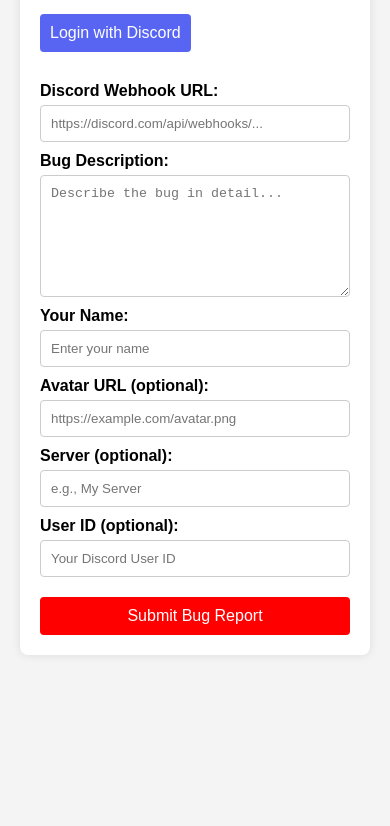
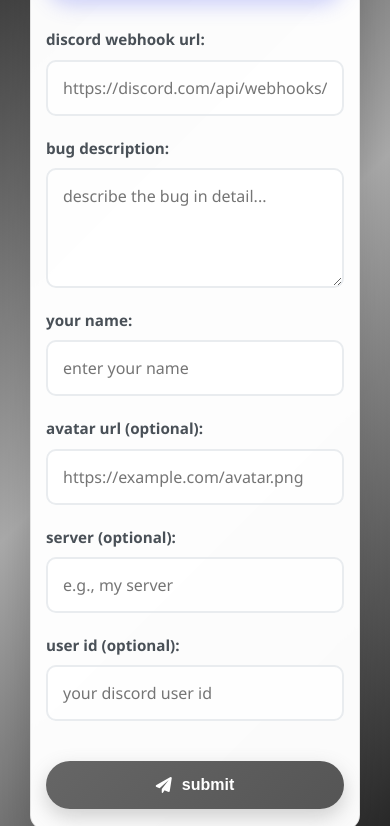
Before and after one commit to nukumoxy444/nukumoxy444.github.io, a website: page index.html in a window 390 px wide. Shown: the part 163-989 px from the top of the page. Before the commit the page ends 844 px from the top, so only its background shows below. Drawn offline with Linux system fonts and the light colour scheme.

Commit message:
i got a new keyboard while writing this LMFAO

```diff
--- a/index.html
+++ b/index.html
@@ -3,35 +3,61 @@
 <head>
     <meta charset="UTF-8">
     <meta name="viewport" content="width=device-width, initial-scale=1.0">
-    <title>Bug Report Form</title>
+    <title>bug report</title>
     <link rel="stylesheet" href="style.css">
+    <link href="https://cdnjs.cloudflare.com/ajax/libs/font-awesome/6.0.0/css/all.min.css" rel="stylesheet">
 </head>
 <body>
     <div class="container">
-        <h1>Bug Report Submission</h1>
-        <button type="button" id="loginDiscord" style="background-color: #5865f2; color: white; padding: 10px; border: none; border-radius: 4px; cursor: pointer; margin-bottom: 20px;">Login with Discord</button>
-        <form id="bugForm">
-            <label for="webhookUrl">Discord Webhook URL:</label>
-            <input type="url" id="webhookUrl" required placeholder="https://discord.com/api/webhooks/...">
+        <h1>what did i do wrong?</h1>
+        <button type="button" id="loginDiscord" class="discord-btn">
+            <i class="fab fa-discord"></i>
+            login with discord (auto fill pfp, name, and user id)
+        </button>
 
-            <label for="description">Bug Description:</label>
-            <textarea id="description" required placeholder="Describe the bug in detail..."></textarea>
+        <form id="bugForm" class="bug-form">
+            <div class="form-group">
+                <label for="webhookUrl">discord webhook url:</label>
+                <input type="url" id="webhookUrl" required placeholder="https://discord.com/api/webhooks/...">
+            </div>
 
-            <label for="userName">Your Name:</label>
-            <input type="text" id="userName" required placeholder="Enter your name">
+            <div class="form-group">
+                <label for="description">bug description:</label>
+                <textarea id="description" required placeholder="describe the bug in detail..."></textarea>
+            </div>
 
-            <label for="userAvatar">Avatar URL (optional):</label>
-            <input type="url" id="userAvatar" placeholder="https://example.com/avatar.png">
+            <div class="form-group">
+                <label for="userName">your name:</label>
+                <input type="text" id="userName" required placeholder="enter your name">
+            </div>
 
-            <label for="server">Server (optional):</label>
-            <input type="text" id="server" placeholder="e.g., My Server">
+            <div class="form-group">
+                <label for="userAvatar">avatar url (optional):</label>
+                <input type="url" id="userAvatar" placeholder="https://example.com/avatar.png">
+            </div>
 
-            <label for="userId">User ID (optional):</label>
-            <input type="text" id="userId" placeholder="Your Discord User ID">
+            <div class="form-group">
+                <label for="server">server (optional):</label>
+                <input type="text" id="server" placeholder="e.g., my server">
+            </div>
 
-            <button type="submit">Submit Bug Report</button>
+            <div class="form-group">
+                <label for="userId">user id (optional):</label>
+                <input type="text" id="userId" placeholder="your discord user id">
+            </div>
+
+            <button type="submit" class="submit-btn" id="submitBtn">
+                <i class="fas fa-paper-plane"></i>
+                submit
+            </button>
+
+            <div class="loading-spinner" id="loadingSpinner" style="display: none;">
+                <i class="fas fa-spinner fa-spin"></i>
+                sending report...
+            </div>
         </form>
-        <div id="response"></div>
+
+        <div id="response" class="response-message"></div>
     </div>
     <script src="script.js"></script>
 </body>
--- a/style.css
+++ b/style.css
@@ -1,78 +1,230 @@
+/* Reset and base styles */
+* {
+    margin: 0;
+    padding: 0;
+    box-sizing: border-box;
+}
+
 body {
-    font-family: Arial, sans-serif;
-    background-color: #f4f4f4;
-    margin: 0;
+    font-family: 'Segoe UI', Tahoma, Geneva, Verdana, sans-serif;
+    background: linear-gradient(135deg, #222222 0%, #aaaaaa 50%, #222222 100%);
+    min-height: 100vh;
     padding: 20px;
+    line-height: 1.6;
+    color: #333;
 }
 
 .container {
     max-width: 600px;
     margin: 0 auto;
-    background: white;
-    padding: 20px;
-    border-radius: 8px;
-    box-shadow: 0 0 10px rgba(0,0,0,0.1);
+    background: rgba(255, 255, 255, 0.98);
+    backdrop-filter: blur(10px);
+    border-radius: 20px;
+    box-shadow: 0 20px 40px rgba(0, 0, 0, 0.15);
+    padding: 40px;
+    animation: slideIn 0.6s ease-out;
+    border: 1px solid rgba(0, 0, 0, 0.1);
+}
+
+@keyframes slideIn {
+    from {
+        opacity: 0;
+        transform: translateY(30px);
+    }
+    to {
+        opacity: 1;
+        transform: translateY(0);
+    }
 }
 
 h1 {
     text-align: center;
     color: #333;
+    font-size: 2rem;
+    font-weight: 700;
+    margin-bottom: 30px;
+    text-shadow: 0 2px 4px rgba(0, 0, 0, 0.1);
 }
 
-form {
+.discord-btn {
+    background: linear-gradient(135deg, #5865f2, #4752c4);
+    color: white;
+    border: none;
+    padding: 15px 30px;
+    border-radius: 25px;
+    cursor: pointer;
+    font-size: 1rem;
+    font-weight: 600;
+    transition: all 0.3s ease;
+    display: flex;
+    align-items: center;
+    gap: 10px;
+    justify-content: center;
+    margin-bottom: 30px;
+    box-shadow: 0 8px 20px rgba(88, 101, 242, 0.3);
+    width: 100%;
+}
+
+.discord-btn:hover {
+    transform: translateY(-2px);
+    box-shadow: 0 12px 30px rgba(88, 101, 242, 0.4);
+}
+
+.discord-btn:disabled {
+    opacity: 0.7;
+    cursor: not-allowed;
+    transform: none;
+}
+
+/* Form styles */
+.bug-form {
+    display: flex;
+    flex-direction: column;
+    gap: 20px;
+}
+
+.form-group {
     display: flex;
     flex-direction: column;
 }
 
-label {
-    margin-top: 10px;
-    font-weight: bold;
+.form-group label {
+    margin-bottom: 8px;
+    font-weight: 600;
+    color: #495057;
+    font-size: 0.95rem;
 }
 
-input, textarea {
-    padding: 10px;
-    margin-top: 5px;
-    border: 1px solid #ccc;
-    border-radius: 4px;
+.form-group input,
+.form-group textarea {
+    padding: 15px;
+    border: 2px solid #e9ecef;
+    border-radius: 10px;
+    font-size: 1rem;
+    transition: all 0.3s ease;
+    background: rgba(255, 255, 255, 0.8);
+    font-family: inherit;
 }
 
-textarea {
-    resize: vertical;
-    min-height: 100px;
+.form-group input:focus,
+.form-group textarea:focus {
+    outline: none;
+    border-color: #666;
+    box-shadow: 0 0 0 3px rgba(102, 102, 102, 0.1);
+    background: white;
 }
 
-button {
-    margin-top: 20px;
-    padding: 10px;
-    background-color: #ff0000;
+.form-group textarea {
+    resize: vertical;
+    min-height: 120px;
+    font-family: inherit;
+}
+
+.submit-btn {
+    background: linear-gradient(135deg, #666, #555);
     color: white;
     border: none;
-    border-radius: 4px;
+    padding: 18px 40px;
+    border-radius: 50px;
     cursor: pointer;
-    font-size: 16px;
+    font-size: 1.1rem;
+    font-weight: 600;
+    transition: all 0.3s ease;
+    display: flex;
+    align-items: center;
+    justify-content: center;
+    gap: 10px;
+    box-shadow: 0 8px 20px rgba(102, 102, 102, 0.3);
+    margin-top: 20px;
 }
 
-button:hover {
-    background-color: #cc0000;
+.submit-btn:hover {
+    transform: translateY(-2px);
+    box-shadow: 0 12px 30px rgba(102, 102, 102, 0.4);
 }
 
-
-
-#response {
-    margin-top: 20px;
-    padding: 10px;
-    border-radius: 4px;
-    display: none;
+.submit-btn:active {
+    transform: translateY(0);
 }
 
-.success {
-    background-color: #d4edda;
+.submit-btn:disabled {
+    opacity: 0.7;
+    cursor: not-allowed;
+    transform: none;
+}
+
+.loading-spinner {
+    display: flex;
+    align-items: center;
+    justify-content: center;
+    gap: 10px;
+    color: #6c757d;
+    font-weight: 500;
+    margin-top: 15px;
+}
+
+.loading-spinner i {
+    animation: spin 1s linear infinite;
+}
+
+@keyframes spin {
+    from { transform: rotate(0deg); }
+    to { transform: rotate(360deg); }
+}
+
+/* Response message */
+.response-message {
+    margin-top: 30px;
+    padding: 20px;
+    border-radius: 15px;
+    text-align: center;
+    font-weight: 500;
+    display: none;
+    animation: slideIn 0.5s ease-out;
+}
+
+.response-message.success {
+    background: linear-gradient(135deg, #d4edda, #c3e6cb);
     color: #155724;
     border: 1px solid #c3e6cb;
 }
 
-.error {
-    background-color: #f8d7da;
+.response-message.error {
+    background: linear-gradient(135deg, #f8d7da, #f5c6cb);
     color: #721c24;
     border: 1px solid #f5c6cb;
 }
+
+/* Responsive design */
+@media (max-width: 768px) {
+    .container {
+        margin: 10px;
+        border-radius: 15px;
+        padding: 30px 20px;
+    }
+
+    h1 {
+        font-size: 1.5rem;
+        margin-bottom: 20px;
+    }
+
+    .discord-btn {
+        padding: 12px 24px;
+        font-size: 0.9rem;
+    }
+}
+
+@media (max-width: 480px) {
+    .container {
+        padding: 20px 15px;
+    }
+
+    h1 {
+        font-size: 1.3rem;
+    }
+
+    .submit-btn {
+        padding: 15px 30px;
+        font-size: 1rem;
+    }
+}
```
Also changed, not shown: script.js (+36 -13 lines).
